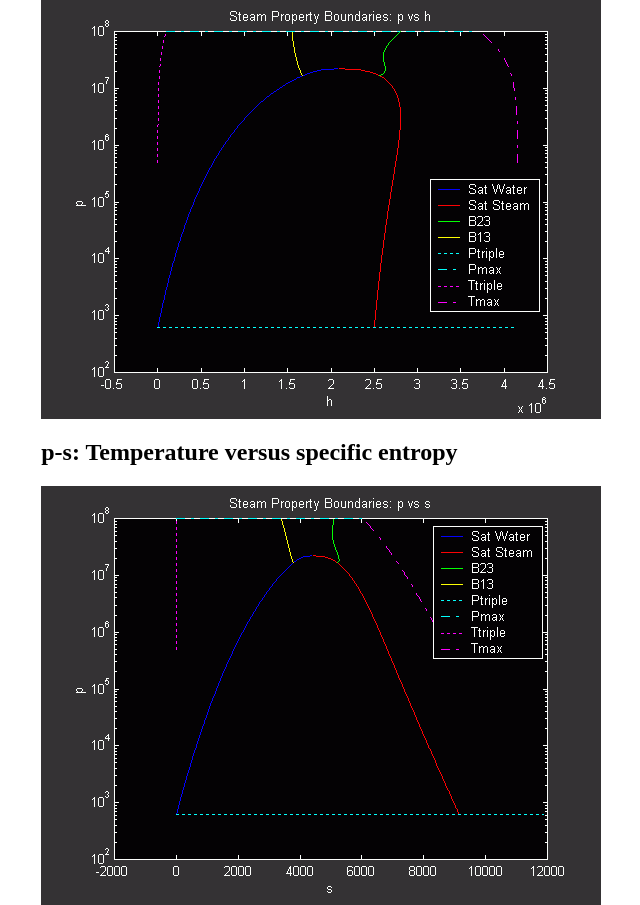
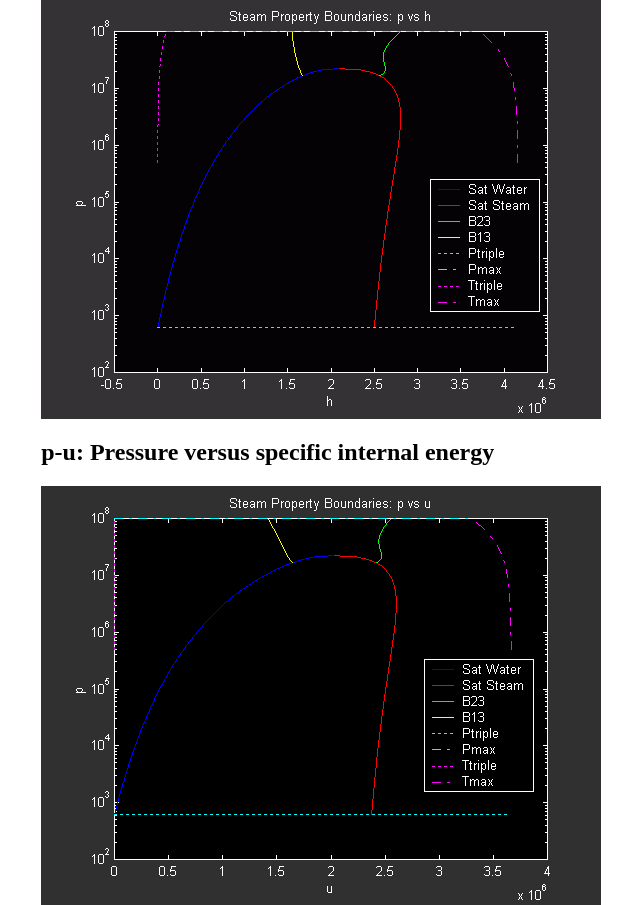
Before and after one commit to jdpipe/freesteam, a PHP site: page /properties/ in a window 1280 px wide. Shown: the part 2405-3310 px from the top of the page, without its empty margins (107-747 px from the left). Run offline with PHP 8.4, Linux system fonts and the light colour scheme.

Commit message:
0.5.4 annoucement added p-u diagram

```diff
--- a/trunk/website/properties/index.php
+++ b/trunk/website/properties/index.php
@@ -67,6 +67,7 @@ $plots=array(
 	,"T-v"=>"Temperature versus specific volume"
 	,"T-p"=>"Temperature versus pressure"
 	,"p-h"=>"Pressure versus specific enthalpy"
+	,"p-u"=>"Pressure versus specific internal energy"
 	,"p-s"=>"Temperature versus specific entropy"
 	,"v-u"=>"Specific volume version specific internal energy"
 );
```
Also changed, not shown: trunk/website/properties/img/p-u.png (added).
